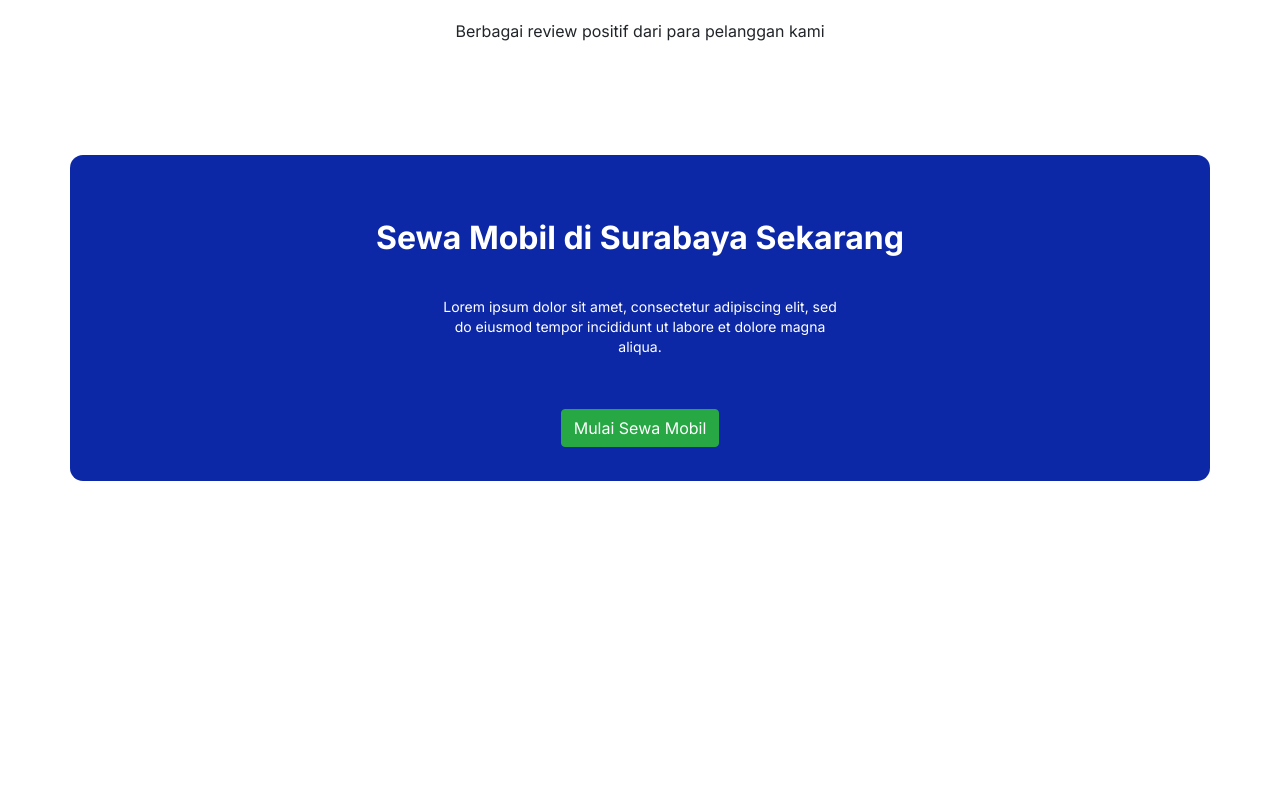
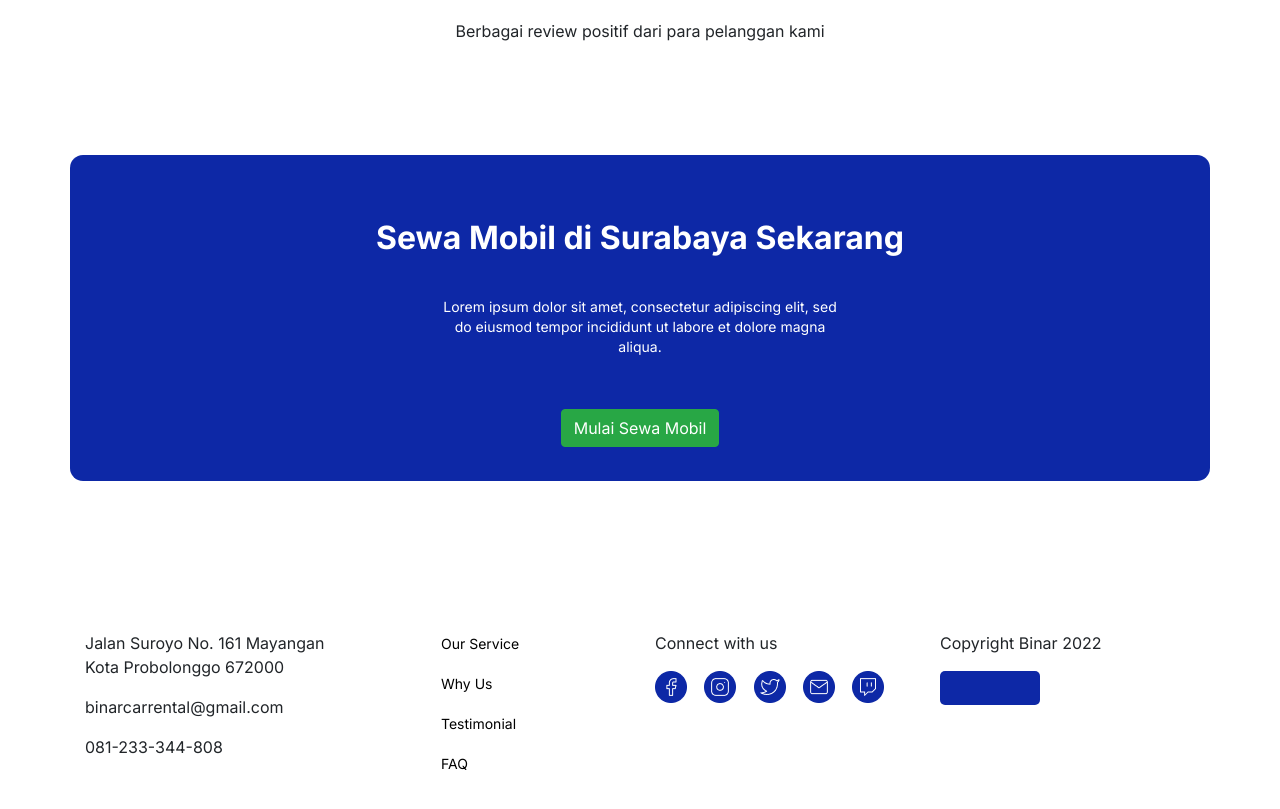
Before and after one commit to ramd24/Challenge1-Binar, a plain HTML site: page index.html in a window 1280 px wide. Shown: the part 1374-2183 px from the top of the page. Before the commit the page ends 1855 px from the top, so only its background shows below. Drawn offline with nearby package versions, Linux system fonts and the light colour scheme.

Commit message:
footer added without accordion and testimonial

```diff
--- a/css/style.scss
+++ b/css/style.scss
@@ -160,3 +160,31 @@ a.nav-link{
     line-height: 20px;
     color: white;
 }
+
+//section6
+footer{
+    margin-top: 150px;
+    margin-bottom: 188px;
+}
+
+.foot-link{
+    text-decoration: none;
+    color: black;
+    font-weight: 400;
+    font-size: 14px;
+    line-height: 20px;
+
+    &:hover{
+        text-decoration: none;
+        color:var(--primary-color)
+    }
+}
+
+.foot-list{
+    padding-bottom: 16px;
+    margin-left: 86px;
+}
+
+.foot-logo{
+    padding-left: 5%;
+}
--- a/index.html
+++ b/index.html
@@ -140,6 +140,43 @@
       <button class="btn btn-success">Mulai Sewa Mobil</button>
     </div>
 
+    <!-- section6 -->
+    <footer class="container">
+      <div class="row justify-content-center">
+        <div class="col-lg-3">
+          <p>Jalan Suroyo No. 161 Mayangan Kota Probolonggo 672000</p>
+          <p>binarcarrental@gmail.com</p>
+          <p>081-233-344-808</p>
+        </div>
+        <ul class="col-lg-3 navbar-nav">
+          <li class="foot-list">
+            <a href="" class="foot-link">Our Service</a>
+          </li>
+          <li class="foot-list">
+            <a href="" class="foot-link">Why Us</a>
+          </li>
+          <li class="foot-list">
+            <a href="" class="foot-link">Testimonial</a>
+          </li>
+          <li class="foot-list">
+            <a href="" class="foot-link">FAQ</a>
+          </li>
+        </ul>
+        <div class="col-lg-3">
+          <p>Connect with us</p>
+          <img src="img/icon_facebook.png" alt="">
+          <img class = "foot-logo" src="img/icon_instagram.png" alt="">
+          <img class = "foot-logo"src="img/icon_twitter.png" alt="">
+          <img class = "foot-logo"src="img/icon_mail.png" alt="">
+          <img class = "foot-logo"src="img/icon_twitch.png" alt="">
+        </div>
+        <div class="col-lg-3">
+          <p>Copyright Binar 2022</p>
+          <a href="" class="navbar-brand box"></a>
+        </div>
+      </div>
+    </footer>
+
   <!-- script -->
   <script src="https://cdn.jsdelivr.net/npm/jquery@3.5.1/dist/jquery.slim.min.js" integrity="sha384-DfXdz2htPH0lsSSs5nCTpuj/zy4C+OGpamoFVy38MVBnE+IbbVYUew+OrCXaRkfj" crossorigin="anonymous"></script>
   <script src="https://cdn.jsdelivr.net/npm/popper.js@1.16.1/dist/umd/popper.min.js" integrity="sha384-9/reFTGAW83EW2RDu2S0VKaIzap3H66lZH81PoYlFhbGU+6BZp6G7niu735Sk7lN" crossorigin="anonymous"></script>
```
Also changed, not shown: css/style.css, 1 other file.
